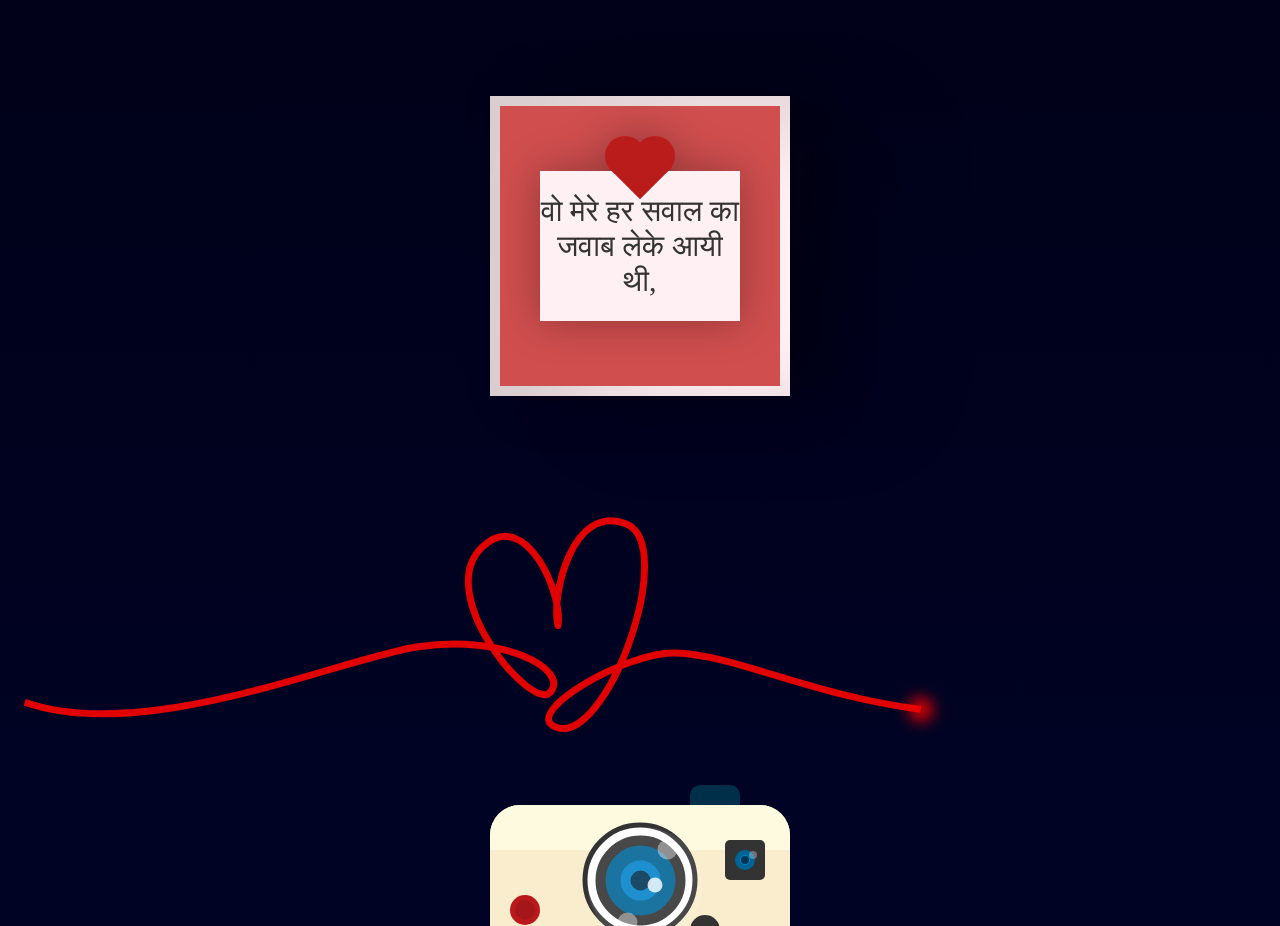
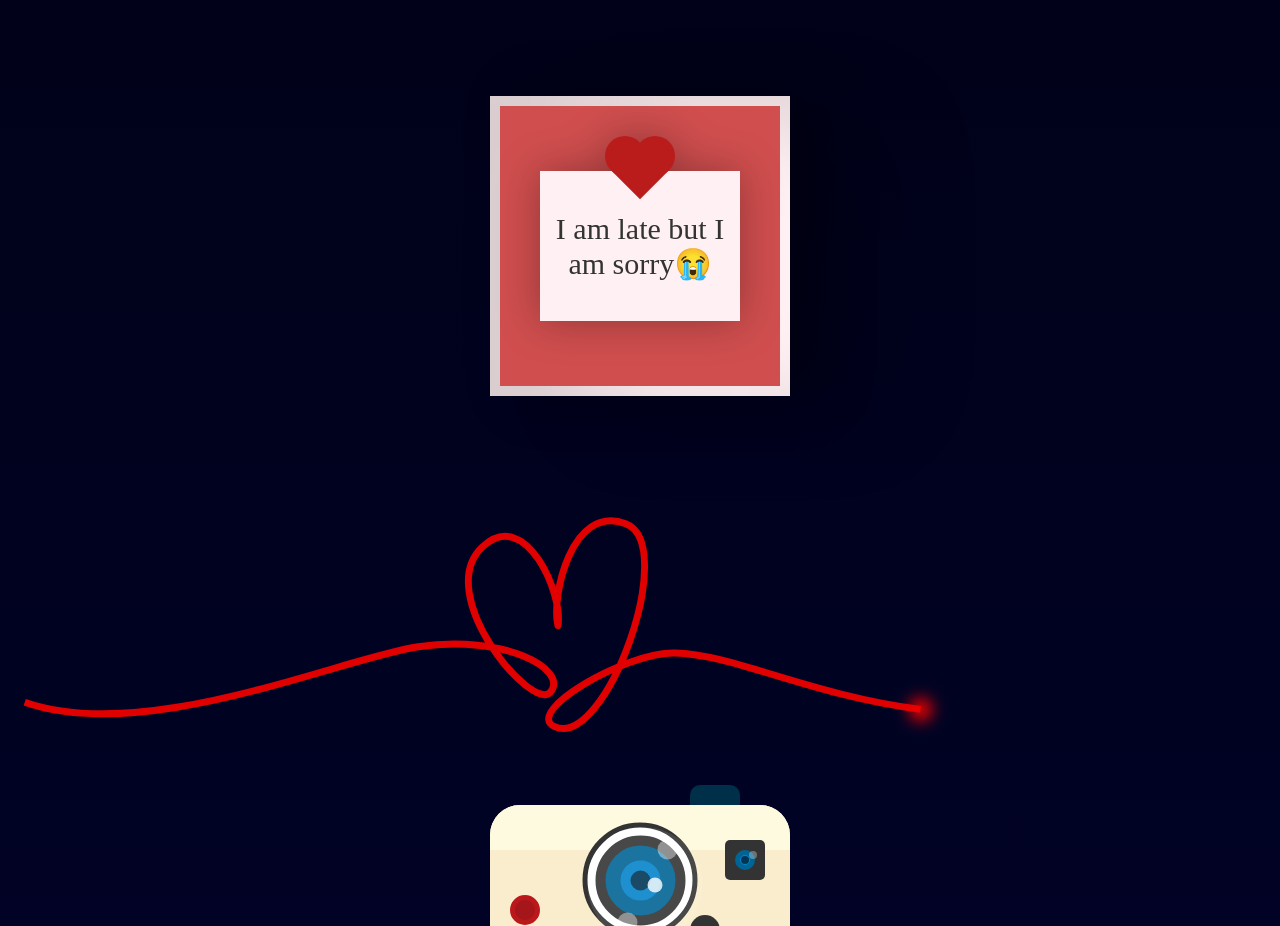
Before and after one commit to ChetanJoshi1511/Practice-Website, a plain HTML site: page index.html in a window 1280 px wide. Shown: the part 1440-2366 px from the top of the page. Drawn offline with Linux system fonts and the light colour scheme; grey boxes are pictures that could not be loaded.

Commit message:
Update index.html

```diff
--- a/index.html
+++ b/index.html
@@ -67,12 +67,12 @@
   <input id="open" type="checkbox">
   <label class="open" for="open"></label>
 <div class="card-front">
-  <div class="note">वो मेरे हर सवाल का जवाब लेके आयी थी, </div>
+  <div class="note">I am late but I am sorry😭</div>
 </div>
 
   <div class="card-inside">
     <div class="text-one">
-वो खुद खामोश थी मगर ग़ुलाब लेके आयी थी!
+I love you amita ❤️
 
 Happy Rose Day
     </div>
```
